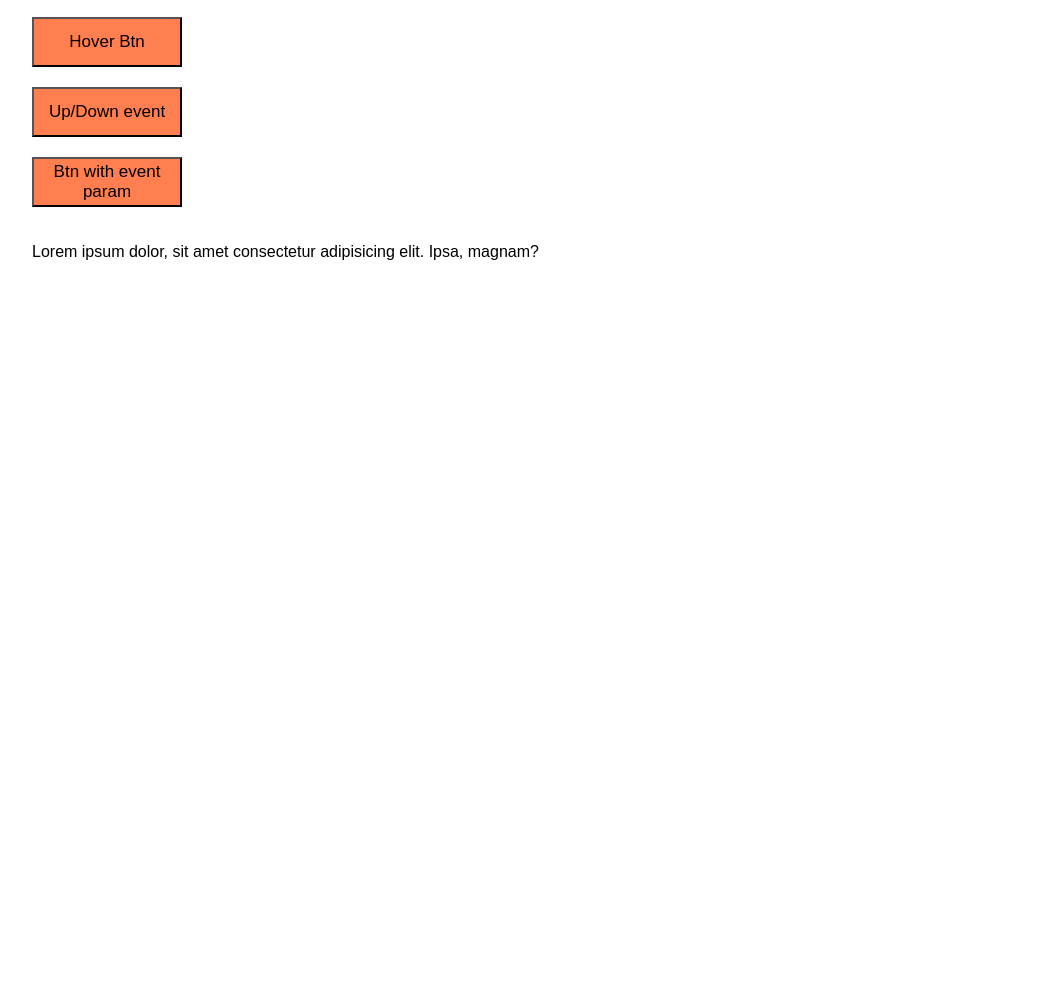
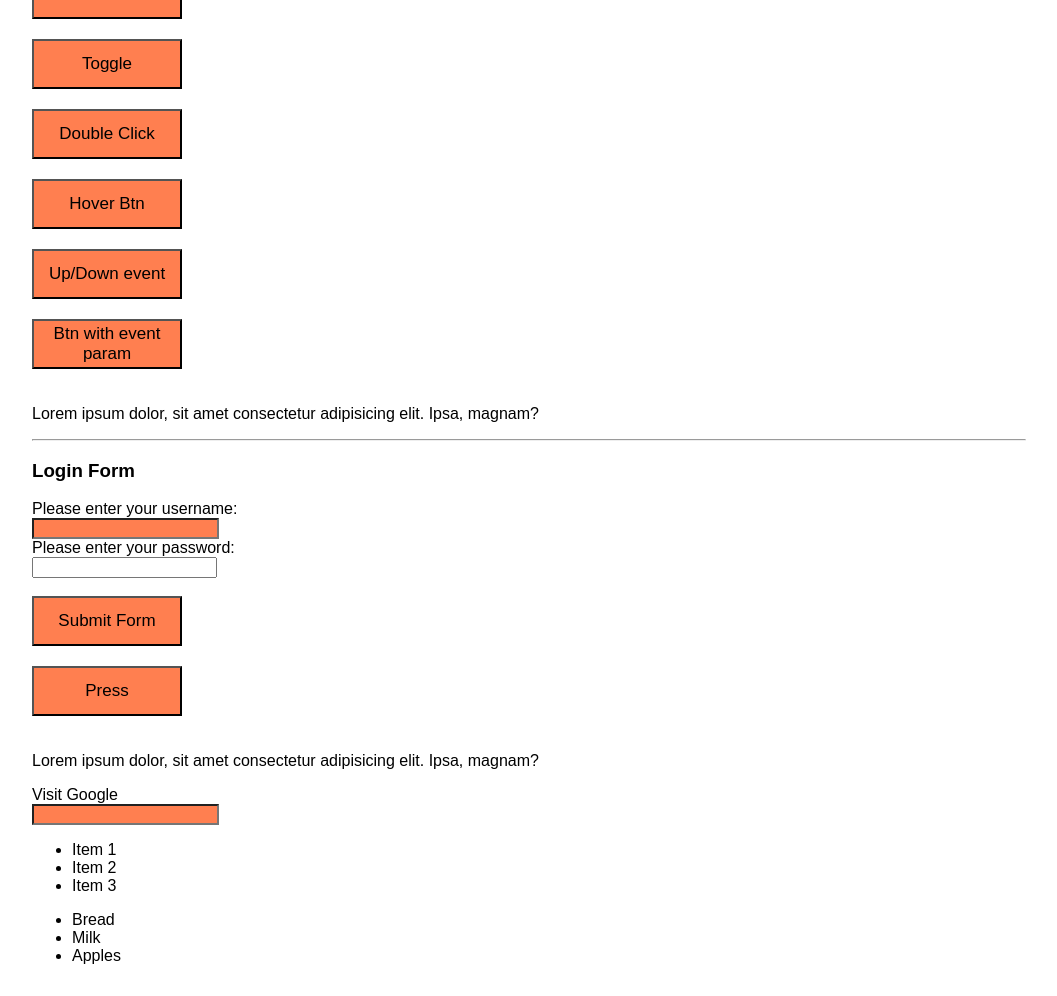
Before and after one commit to obuke-i-kursevi/js-section, a plain HTML site: page grupa3/jquery/index.html in a window 1280 px wide. Shown: the part 1103-2099 px from the top of the page, without its empty margins (111-1168 px from the left). Before the commit the page ends 1395 px from the top, so only its background shows below. Drawn offline with nearby package versions, Linux system fonts and the light colour scheme.

Commit message:
25. cas (14.04.2022.) - JQuery Part 2

```diff
--- a/grupa3/jquery/assets/js/practice.js
+++ b/grupa3/jquery/assets/js/practice.js
@@ -103,6 +103,158 @@ let mainTitle = $('.main-wrapper__title');
     $('.js-btn-event').click((e) => {
         // console.log(e);
         console.log(e.currentTarget.textContent);
+
+        // ! 25. cas (14.04.2022.)
+
+        console.log(e);
+
+        const {clientX, clientY} = e;
+        console.log(`Coordinates of X: ${clientX} and Y: ${clientY}`);
+
+        e.currentTarget.classList.add('display-none');
     });
 
+    const usernameField = $('input[name="username"]'); // ! ili ovako $usernameField
+    const passwordField = $('input[type="password"]');
+
+    // ! FOCUS listener (event)
+
+    usernameField.focus(function() {
+        $(this).addClass('blue-text');
+    });
+
+    passwordField.focus(function() {
+        $(this).get(0).type = 'text';
+    });
+
+    // ! BLUR listener (event)
+
+    usernameField.blur(function() {
+        $(this).removeClass('blue-text');
+    });
+
+    passwordField.blur(function() {
+        $(this).get(0).type = 'password';
+    });
+
+    // ! KEYUP listener (event)
+
+    usernameField.keyup((e) => {
+        console.log(e.target.value);
+    });
+
+    // ! SUBMIT Forme
+
+    $('.js-my-form').submit((e) => {
+        e.preventDefault();
+
+        const uname = usernameField.val();
+        const password = passwordField.val();
+
+        alert(`User logged in with:\nUsername: ${uname}\nPassword: ${password}`);
+    });
+
+
+    // ! DOM MANIPULATION
+
+    $('.js-btn-press').click(() => {
+        $('.js-lorem-para').css({
+            background: 'lightblue',
+            fontWeight: 'bolder',
+            fontSize: '40px'
+        });
+    });
+
+    $('.js-lorem-para2').click(function() {
+        $(this).toggleClass('blue-text');
+    });
+
+
+    // ! KREIRANJE NOVIH ELEMENATA U DOM-u
+
+    let myDiv = $(document.createElement('div'));
+
+    let p1 = $('.js-lorem-para');
+    // myDiv.text('DIV created on page load!');
+
+    myDiv.html(`<p> ${p1.text()} </p>`);
+
+    // $('.js-main-wrapper2').append(myDiv); // dodaje content na kraj targetovanog elementa
+    $('.js-main-wrapper2').prepend(myDiv); // dodaje content na pocetak targetovanog elementa
+
+    const linksList = $('#my-list');
+
+    linksList.before(`<h1> Beginning of list. </h1>`);
+
+    linksList.after(`<h1> End of list. </h1>`);
+
+
+    // ! BRISANJE ELEMENATA
+
+    // * 1. nacin - EMPTY -> brise samo content elementa
+
+    // linksList.empty();
+
+    // * 2. nacin - DETACH -> brise CEO element iz DOM-a
+
+    // linksList.detach();
+
+
+
+    // ! KREIRANJE NOVIH ATRIBUTA NAD ELEMENTIMA
+
+    // * attr -> metoda koja moze dodeliti atribut nekom elementu
+    //        -> metoda koja moze da pristupi atributu nekog elementa:
+
+    const googleLink = $('.js-google-link');
+
+    googleLink.attr('target', '_blank');
+
+    console.log(`Link for Google: ${googleLink.attr('href')}`);
+
+    // * removeAttr -> metoda koja uklanja atribut sa nekog elementa
+
+    googleLink.removeAttr('target');
+
+
+    // ! WRAP elementa
+
+    googleLink.wrap('<div class="link-div">');
+
+
+    // ! EVENTovi sa tastature
+
+    $('.js-content-list-input').keyup((e) => {
+        const keyCode = e.which; // 13
+        if (keyCode === 13) {
+            e.preventDefault();
+            $('.js-content-list').append(
+                `<li>${e.target.value}</li>`
+                // '<li>' + e.target.value + '</li>'
+            );
+        }
+    });
+
+    const x = 5;
+    const y = 3;
+    const res = x+y;
+    const shopItems = ['Bread', 'Milk', 'Apples'];
+
+    const $groceriesList = $(document.createElement('ul'));
+
+    $groceriesList.addClass('js-groceries-list');
+
+    $('.js-main-wrapper2').append($groceriesList);
+
+    $.each(shopItems, function(i, grocery) {
+        $groceriesList.append(
+            `<li> ${grocery} </li>`
+        );
+    });
+
+
+    const newArray = $('.js-groceries-list li').toArray();
+
+    console.log(newArray);
+
 });
--- a/grupa3/jquery/index.html
+++ b/grupa3/jquery/index.html
@@ -46,7 +46,7 @@
         <a href="https://github.com/">Github</a>
     </div>
 
-    <div class="main-wrapper">
+    <div class="main-wrapper js-main-wrapper2">
         <h1 class="main-wrapper__title">JQuery Events</h1>
         <button class="btn js-btn-1">Button 1</button>
         <br>
@@ -67,6 +67,41 @@
         <p class="lorem-para js-lorem-para">
             Lorem ipsum dolor, sit amet consectetur adipisicing elit. Ipsa, magnam?
         </p>
+        <hr>
+
+        <form class="my-form js-my-form">
+            <h3>Login Form</h3>
+            <label for="username">Please enter your username:</label>
+            <br>
+            <input type="text" name="username">
+            <br>
+            <label for="password">Please enter your password:</label>
+            <br>
+            <input type="password" name="password">
+            <br>
+            <br>
+            <button type="submit" class="btn js-submit">
+                Submit Form
+            </button>
+        </form>
+
+
+        <button class="btn js-btn-press">
+            Press
+        </button>
+        <p class="lorem-para js-lorem-para2">
+            Lorem ipsum dolor, sit amet consectetur adipisicing elit. Ipsa, magnam?
+        </p>
+
+        <a href="https://google.com/" class="js-google-link">Visit Google</a>
+
+        <input type="text" class="js-content-list-input">
+        <ul class="js-content-list">
+            <li>Item 1</li>
+            <li>Item 2</li>
+            <li>Item 3</li>
+        </ul>
+
     </div>
 </body>
 </html>
```
